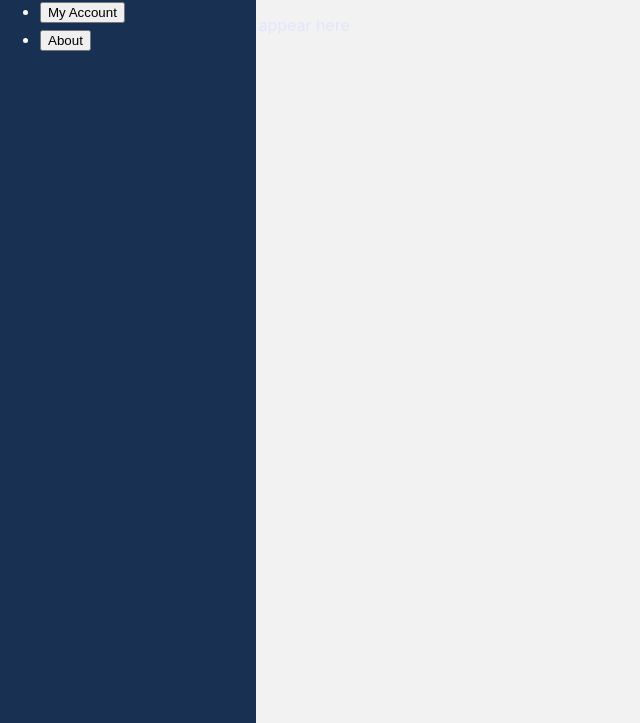
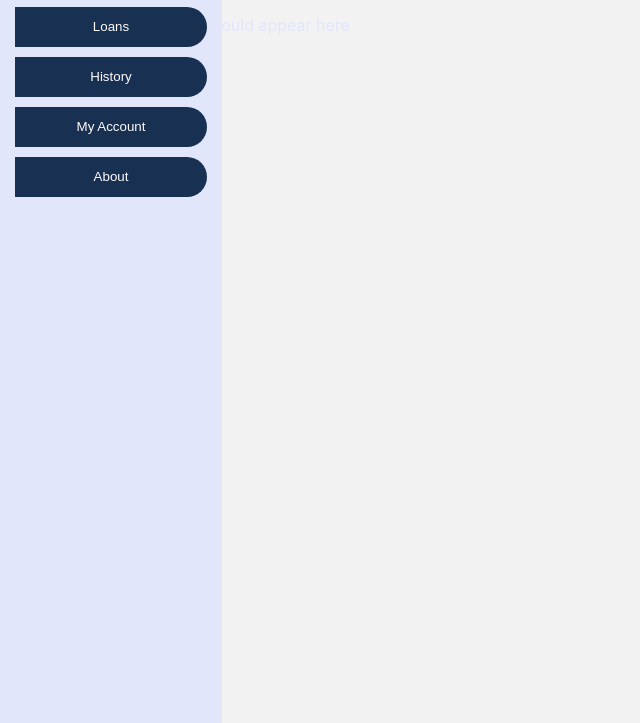
Before and after one commit to THEmmanuel/Quick-Credit, a website: page UI/dashboard.html in a window 1280 px wide. Shown: the part 77-800 px from the top of the page, without its empty margins (0-640 px from the left). Drawn offline with Linux system fonts and the light colour scheme.

Commit message:
updated the side nav bar

```diff
--- a/UI/css/dasboard.css
+++ b/UI/css/dasboard.css
@@ -20,7 +20,7 @@
 }
 
 
-body{
+body {
     margin: 2px;
     background-color: #F2F2F2;
     line-height: 1.8em;
@@ -28,15 +28,35 @@ body{
     font-family: -apple-system, BlinkMacSystemFont, 'Segoe UI', Roboto, Oxygen, Ubuntu, Cantarell, 'Open Sans', 'Helvetica Neue', sans-serif;
 }
 
-.nav_bar_side{
+.nav_bar_side {
     height: 100vh;
-    width: 20vw;
+    width: 15vw;
     z-index: 1;
     position: fixed;
     top: 0;
     left: 0;
-    background-color: lawngreen;
-    overflow-x: hidden;
-    background: #183152;
+    /* overflow-x: hidden; */
+    background: #E1E6FA;
     color: #FFFAFA;
+    padding: 15px;
 }
+
+.nav_bar_btn {
+    width: 100%;
+    height: 40px;
+    border: none;
+    margin-bottom: 10px;
+    display: block;
+    background-color: #183152;
+    color: #FFFAFA;
+    border-radius: 0px 20px 20px 0px;
+}
+
+.nav_bar_side ul {
+    padding: 0;
+    margin: 0;
+    width: 100%;
+    /* justify-content: start; */
+    list-style: none outside;
+    /* margin-left: auto; */
+}
--- a/UI/dashboard.html
+++ b/UI/dashboard.html
@@ -12,28 +12,29 @@
 <body>
     <header>
         <nav class="nav_bar_side">
+                <!-- <h1 class="main_logo">Quick Credit</h1> -->
             <ul>
+                <h1 class="main_logo">Quick Credit</h1>
 
                 <li>
-                    <button>
+                    <button class="nav_bar_btn">
                         Loans
                     </button>
                 </li>
 
                 <li>
-                    <button>History
+                    <button class="nav_bar_btn">History
                     </button>
                 </li>
 
                 <li>
-                    <button>
+                    <button class="nav_bar_btn">
                         My Account
                     </button>
                 </li>
 
-
                 <li>
-                    <button>
+                    <button class="nav_bar_btn">
                         About
                     </button>
                 </li>
```
